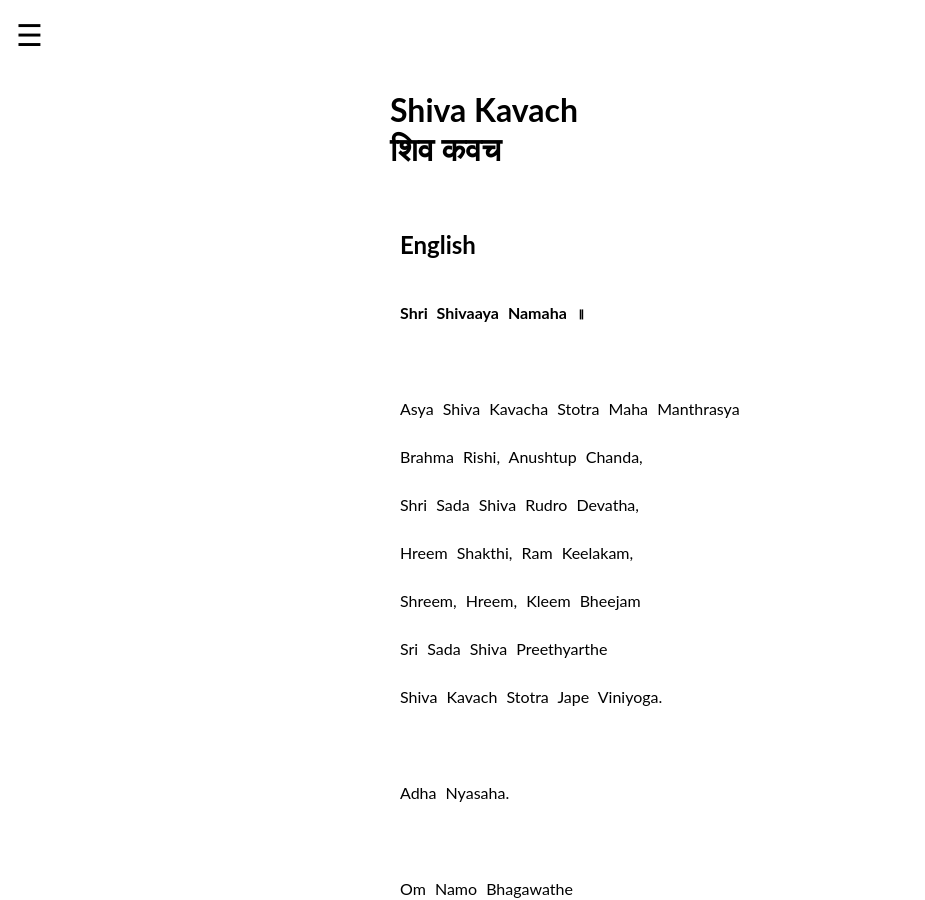
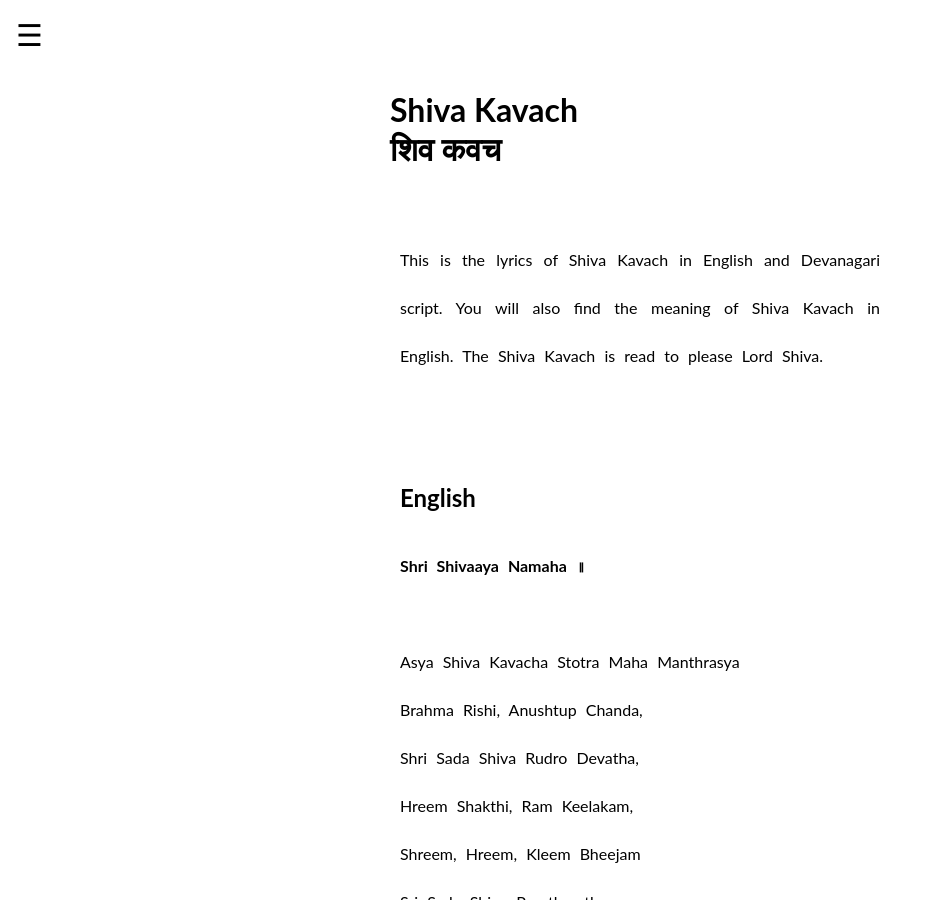
Before and after one commit to abhishekdjoshi/abhishekdjoshi.kclstr.io, a Jekyll site: the page pages/shiva/kavach.html, which Jekyll copies as it is, in a window 1280 px wide and 900 px high. Shown: the whole window, without its empty margins (0-925 px from the left). Built offline with Jekyll 4.4.1, drawn with Linux system fonts in a browser that asks for light colours; a script that is not in the unit is left out; some of the changed lines change nothing that is shown.

Commit message:
Update kavach.html

```diff
--- a/pages/shiva/kavach.html
+++ b/pages/shiva/kavach.html
@@ -6,17 +6,7 @@
     <meta http-equiv="Content-Type" content="text/html; charset=UTF-8" />
     <meta
       name="description"
-      content="Learn the Shiva Kavach of Lord Shiva.
-      Read Shiva Kavach lyrics in English, and Shiva Kavach lyrics in Hindi or Sanskrit.
-      Also get the meaning of Shiva Kavach in English.
-      Convey your prayers to Lord Shiva through Shiva Kavach lyrics.
-      According to mythology, Shiva Kavach lyrics is read to please Lord Shiva.
-      Learn the Shiva Kavacham of Lord Shiva.
-      Read Shiva Kavacham lyrics in English, and Shiva Kavacham lyrics in Hindi or Sanskrit.
-      Also get the meaning of Shiva Kavacham in English.
-      Convey your prayers to Lord Shiva through Shiva Kavacham lyrics.
-      According to mythology, Shiva Kavacham lyrics is read to please Lord Shiva.
-      "
+      content="Learn Shiva Kavach. Read the lyrics in English and Hindi or Sanskrit, and get its meaning in English."
     />
     <meta
       name="keywords"
@@ -139,7 +129,7 @@
       });
     </script>
   </head>
-  <body>
+  <body onselectstart="return false;">
     <!--Added below on 18th Feb 2020 at 8:15 PM-->
     <div id="mySidenav" class="sidenav">
       <a href="javascript:void(0)" class="closebtn" onclick="closeNav()"
@@ -172,6 +162,13 @@
         शिव कवच
       </h1>
       <br />
+
+      <p>
+          This is the lyrics of Shiva Kavach in English and Devanagari script. You
+          will also find the meaning of Shiva Kavach in English. The Shiva Kavach is
+          read to please Lord Shiva.
+        </p>
+        <br /><br /><br />
 
       <h2>English</h2>
       <p>
```
